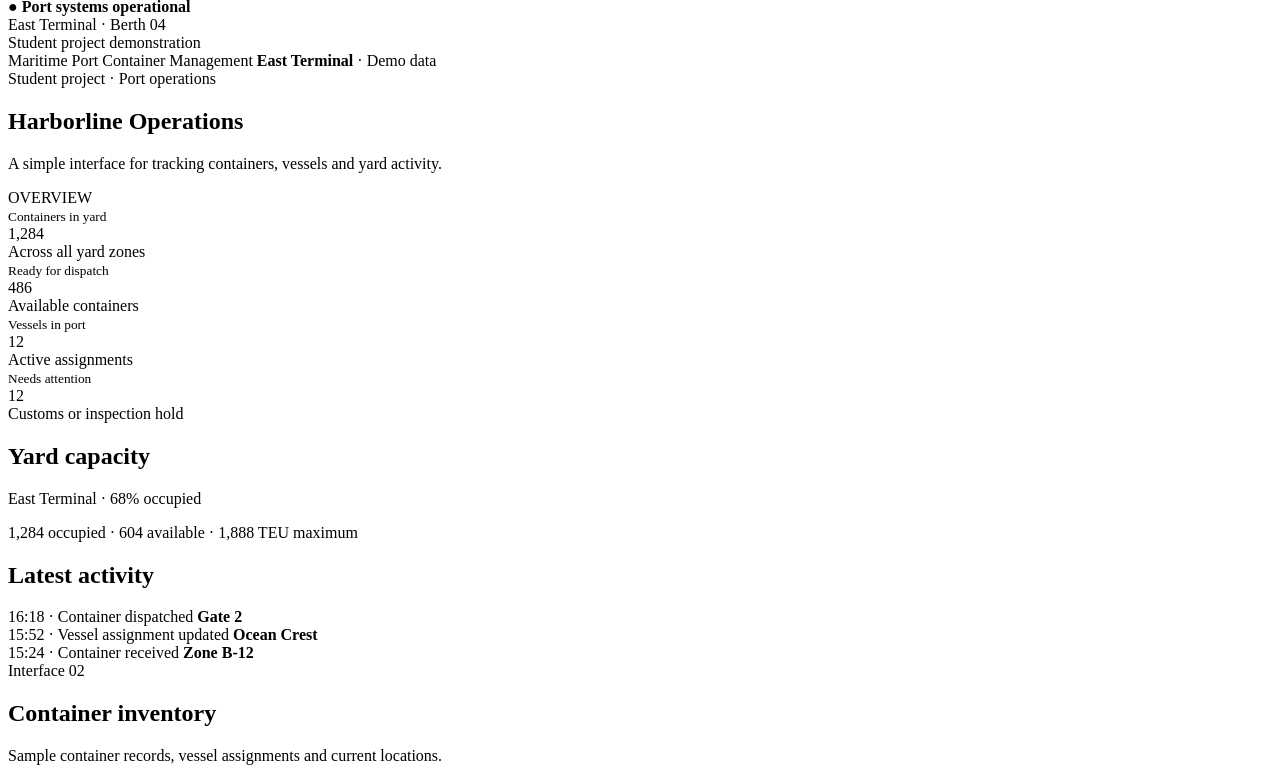
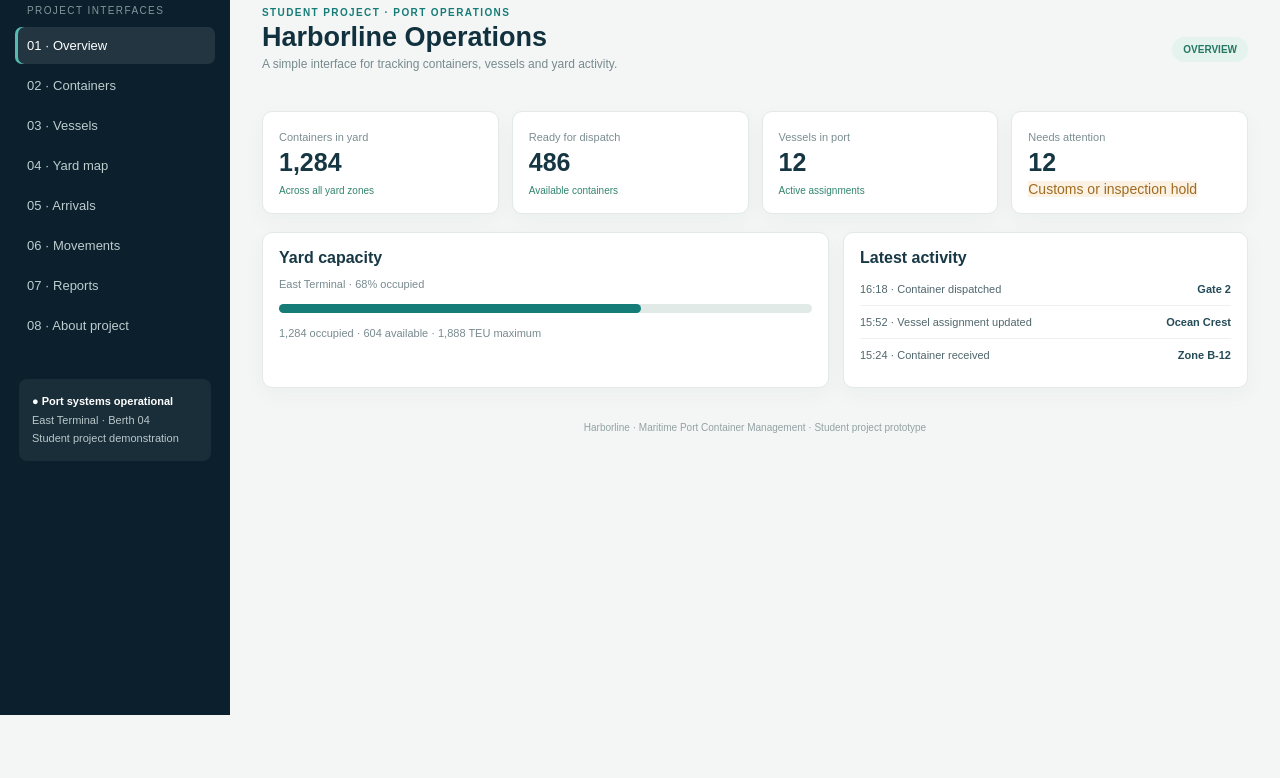
Before and after one commit to its-shishu/milann, a plain HTML site: page index.html in a window 1280 px wide. Shown: the part 85-863 px from the top of the page. After the commit the page ends 800 px from the top, so only its background shows below. Drawn offline with Linux system fonts and the light colour scheme.

Commit message:
updated styles.css
Updated the HTML structure and fixed the stylesheet link.

```diff
--- a/index.html
+++ b/index.html
@@ -4,7 +4,7 @@
 <meta charset="UTF-8">
 <meta name="viewport" content="width=device-width, initial-scale=1.0">
 <title>Harborline | Port Container Management</title>
-<link rel="stylesheet" href="milanproject.css">
+<link rel="stylesheet" href="styles.css">
 </head>
 <body>
 <div class="shell">
@@ -197,4 +197,5 @@
 </main>
 </div>
 </body>
+
 </html>
```
